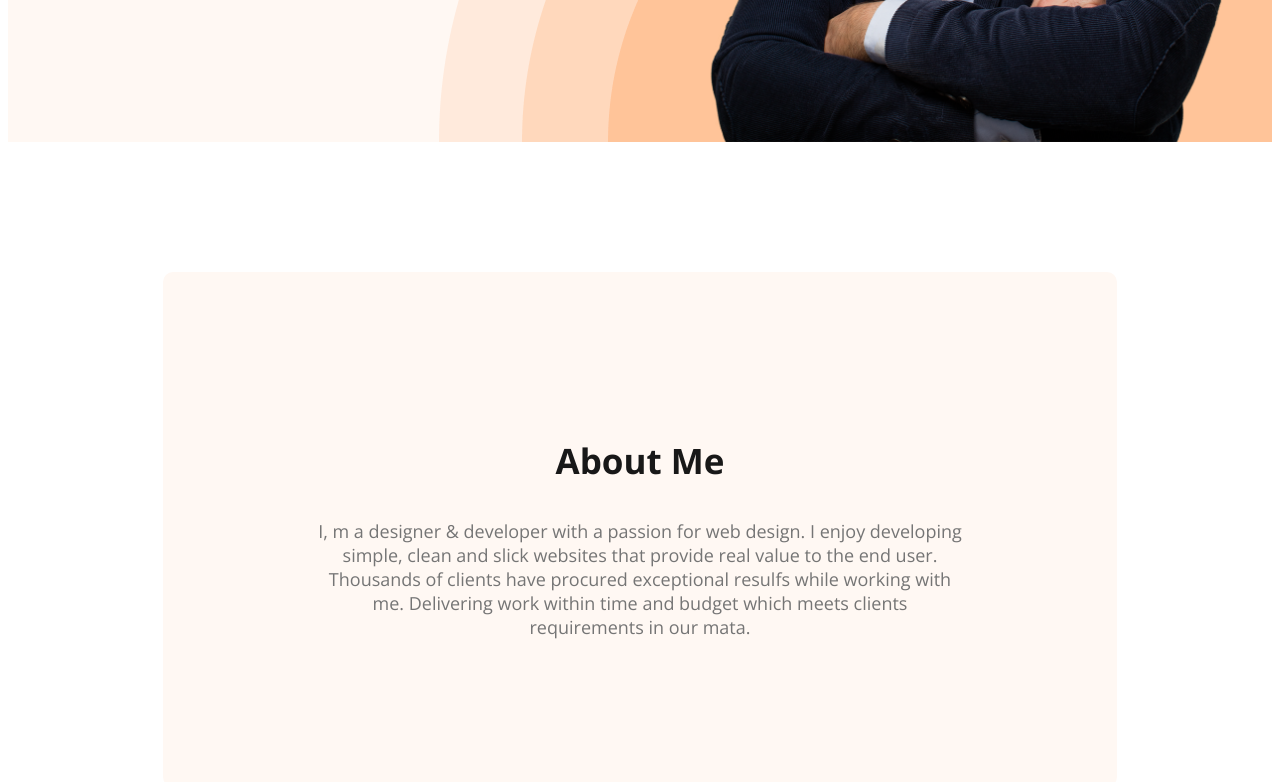
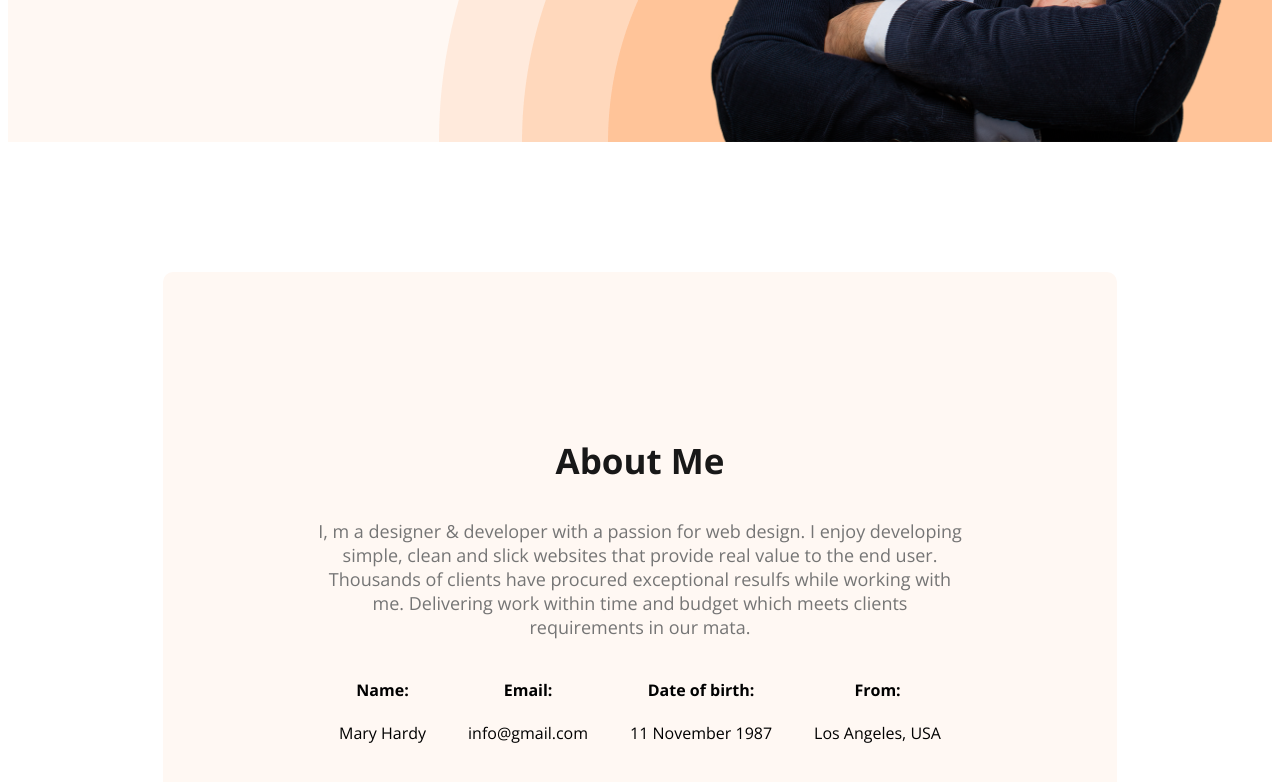
Before and after one commit to Tareq126/developer-portfolio, a plain HTML site: page index.html in a window 1280 px wide. Shown: the part 718-1500 px from the top of the page. Drawn offline with nearby package versions, Linux system fonts and the light colour scheme.

Commit message:
added about information

```diff
--- a/index.html
+++ b/index.html
@@ -46,6 +46,24 @@
           while working with me. Delivering work within time and budget which
           meets clients requirements in our mata.
         </p>
+        <div class="about-info-container">
+          <div class="about-info">
+            <h4 class="info-title">Name:</h4>
+            <p class="info-description">Mary Hardy</p>
+          </div>
+          <div class="about-info">
+            <h4 class="info-title">Email:</h4>
+            <p class="info-description">info@gmail.com</p>
+          </div>
+          <div class="about-info">
+            <h4 class="info-title">Date of birth:</h4>
+            <p class="info-description">11 November 1987</p>
+          </div>
+          <div class="about-info">
+            <h4 class="info-title">From:</h4>
+            <p class="info-description">Los Angeles, USA</p>
+          </div>
+        </div>
       </section>
     </main>
     <footer></footer>
--- a/styles/portfolio.css
+++ b/styles/portfolio.css
@@ -102,6 +102,17 @@ nav a {
 }
 
 /* main section styles */
+.main {
+  max-width: 1140px;
+}
+.about-info-container {
+  display: flex;
+  justify-content: space-around;
+}
+
+.about-info {
+  text-align: center;
+}
 
 /* about section styles */
 .about {
```
